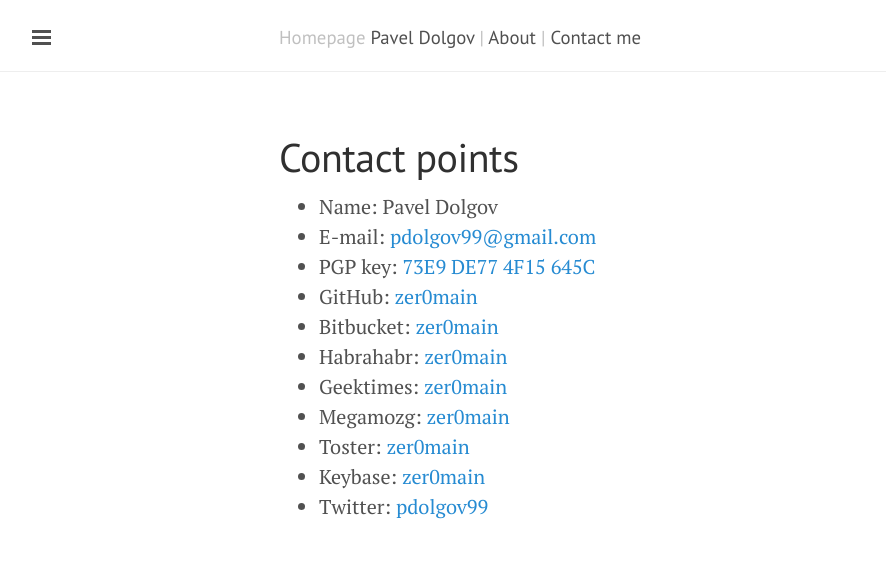
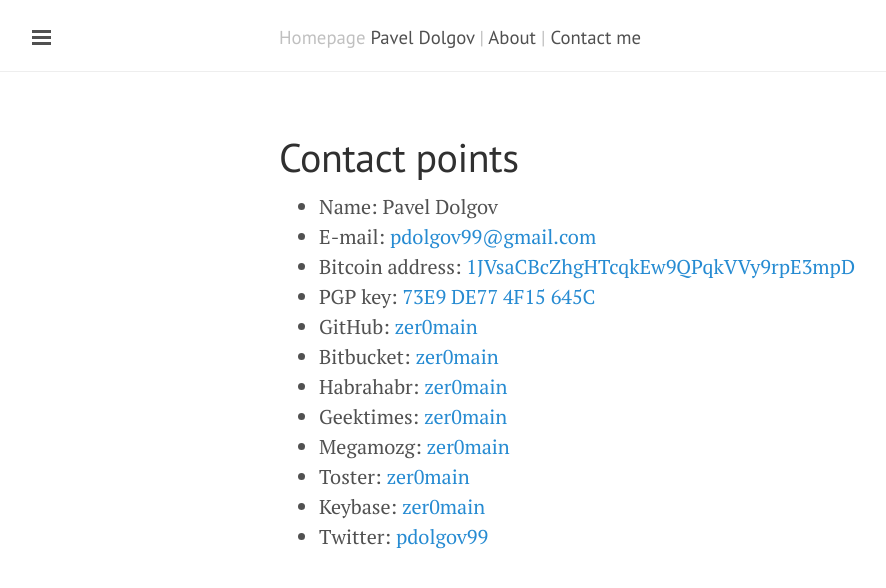
Before and after one commit to zer0main/zer0main.github.io, a Jekyll site: the page built from contact.md, in a window 1280 px wide. Shown: the top 588 px of the page, without its empty margins (1-887 px from the left). Built offline with Jekyll 4.4.1, drawn with Linux system fonts in a browser that asks for light colours; Markdown is read by kramdown in place of the engine named in the settings.

Commit message:
Bitcoin address

```diff
--- a/contact.md
+++ b/contact.md
@@ -5,6 +5,7 @@
 
  * Name: Pavel Dolgov
  * E-mail: [pdolgov99@gmail.com][mail]
+ * Bitcoin address: [1JVsaCBcZhgHTcqkEw9QPqkVVy9rpE3mpD][bitcoin]
  * PGP key: [73E9 DE77 4F15 645C](/key.asc)
  * GitHub: [zer0main][github]
  * Bitbucket: [zer0main][bitbucket]
@@ -16,6 +17,7 @@
  * Twitter: [pdolgov99][twitter]
 
 [mail]: mailto:pdolgov99@gmail.com
+[bitcoin]: https://blockchain.info/address/1JVsaCBcZhgHTcqkEw9QPqkVVy9rpE3mpD
 [github]: https://github.com/zer0main
 [bitbucket]: https://bitbucket.org/zer0main
 [habr]: http://habrahabr.ru/users/zer0main
```
